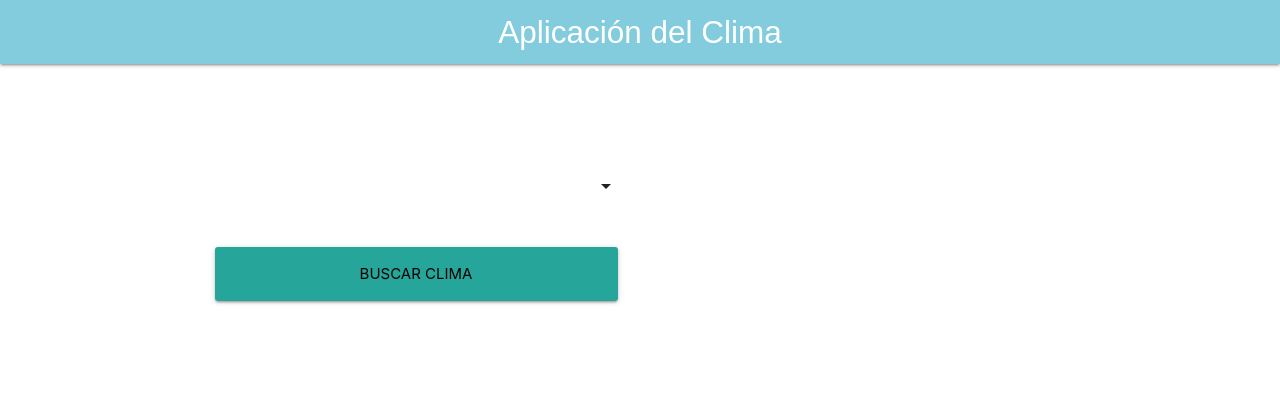
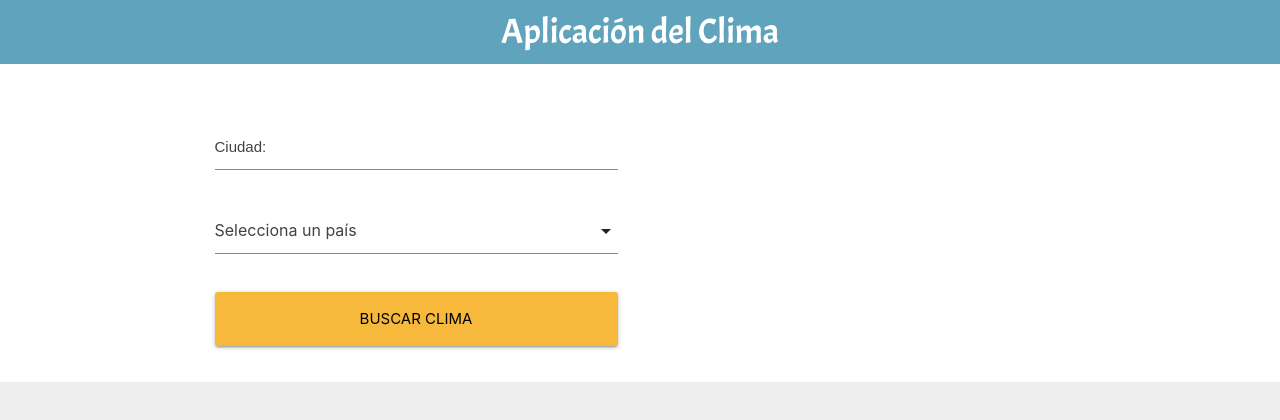
Before and after one commit to CesarRivasP/weather-react, a React (Create React App) app: page / in a window 1280 px wide. Shown: the top 420 px of the page. Built offline with nearby package versions, Linux system fonts and the light colour scheme.

Commit message:
Added new styles

```diff
--- a/src/css/index.css
+++ b/src/css/index.css
@@ -1,50 +1,59 @@
+@import url('https://fonts.googleapis.com/css?family=Acme|Roboto&display=swap');
+
 body {
   margin: 0;
   padding: 0;
   font-family: sans-serif;
+  background-color: #eeeeee;
 }
 
 .header-component {
-  background-color: #82ccdd;
+  background-color: #60a3bc;
+  font-family: 'Acme', sans-serif;
 }
 
 nav .brand-logo {
   display: block;
   text-align: center;
   position: relative;
+  font-size: 35px;
 }
 
 .input-field label {
-  color: white;
+  color: #424242;
 }
 
 .input-field input[type=text]:focus + label {
-  color: white;
+  color: #424242;
 }
 
 .input-field input[type=text]:focus {
-  border-bottom: 1px solid white;
+  border-bottom: 1px solid #6a89cc;
   box-shadow: 0 1px 0 0 #000;
 }
 
 input[type=text]:not(.browser-default) {
-  border-bottom: 1px solid white;
-  color: white;
+  border-bottom: 1px solid #6a89cc;
+  color: #424242;
 }
 
 input[type=text]:not(.browser-default):focus:not([readonly]) {
-  border-bottom: 1px solid white;
+  border-bottom: 1px solid #6a89cc;
   -webkit-box-shadow: 0 1px 0 0 white;
   box-shadow: 0 1px 0 0 white;
 }
 
 input[type=text]:not(.browser-default):focus:not([readonly]) + label {
-  color: white;
+  color: #6a89cc;
 }
 
-.contenedor-form {
+.submit-form-button {
+  background-color: #f6b93b;
+}
+
+.container-form {
   padding: 3rem 0 1px 0;
-  background-color: #03a9f4;
+  background-color: white;
 }
 
 .buscador i {
```
